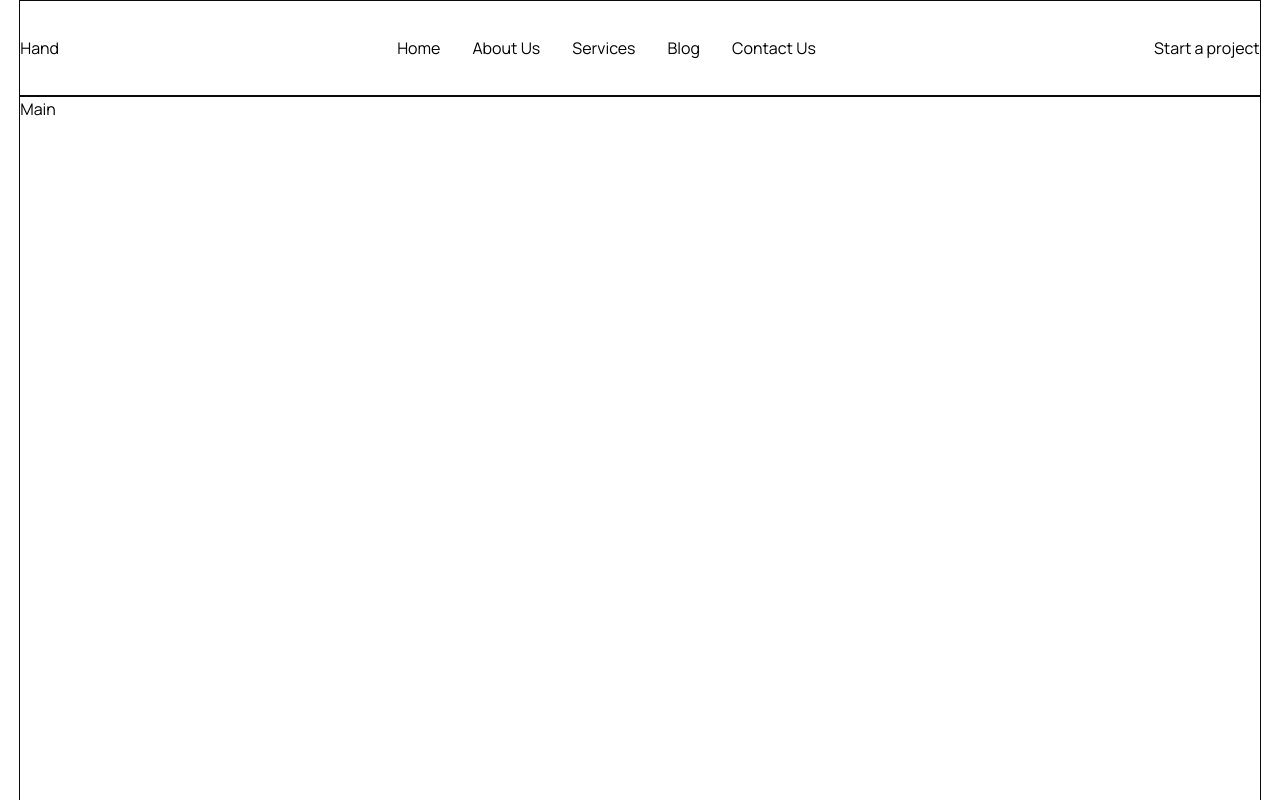
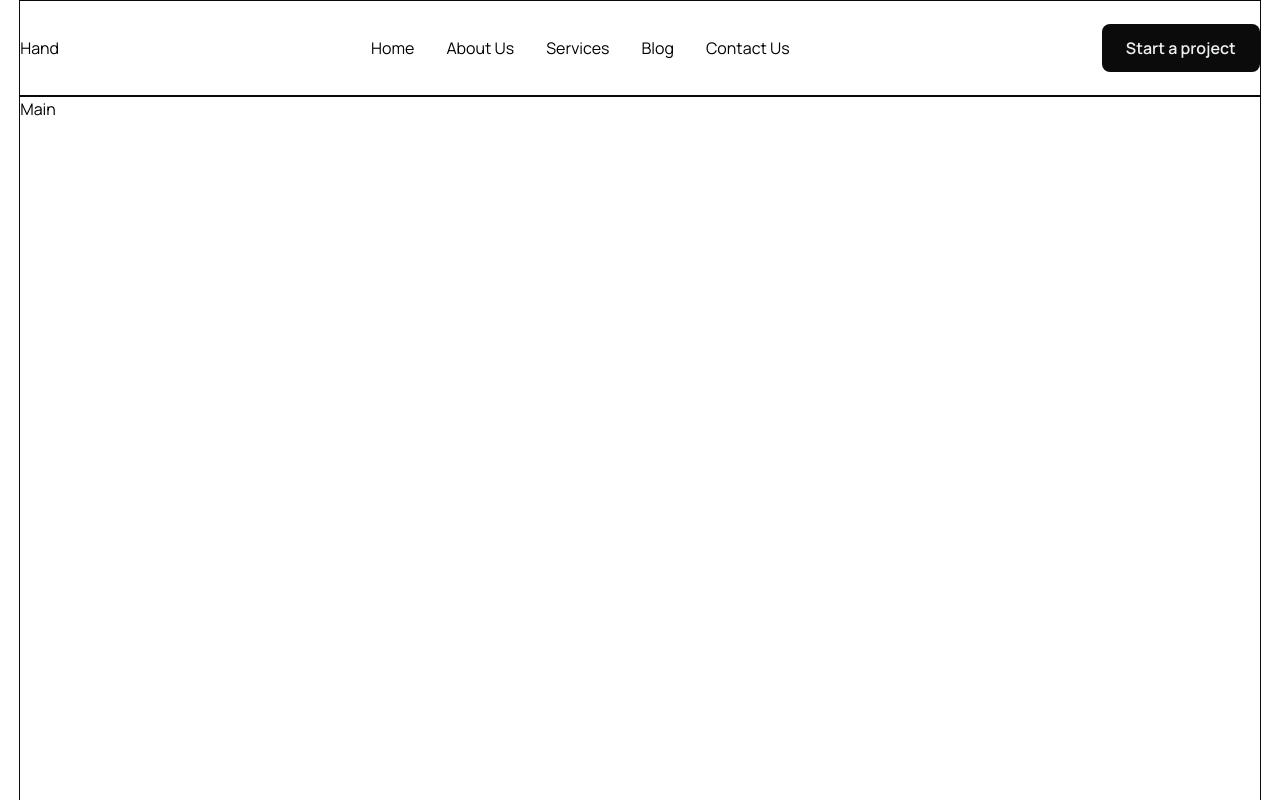
Before and after one commit to AJ1732/smg-task, a React (Vite) app: page / in a window 1280 px wide. Shown: the top 800 px of the page. Built offline with nearby package versions, Linux system fonts and the light colour scheme.

Commit message:
chore: import button component

```diff
--- a/src/sections/Navigation.tsx
+++ b/src/sections/Navigation.tsx
@@ -1,3 +1,5 @@
+import Button from "../components/Button";
+
 const Navigation = () => {
   return (
     <header className="flex-between size-full">
@@ -16,7 +18,7 @@ const Navigation = () => {
       </nav>
 
       {/* NAV BUTTON */}
-      <button>Start a project</button>
+      <Button>Start a project</Button>
     </header>
   );
 };
```
